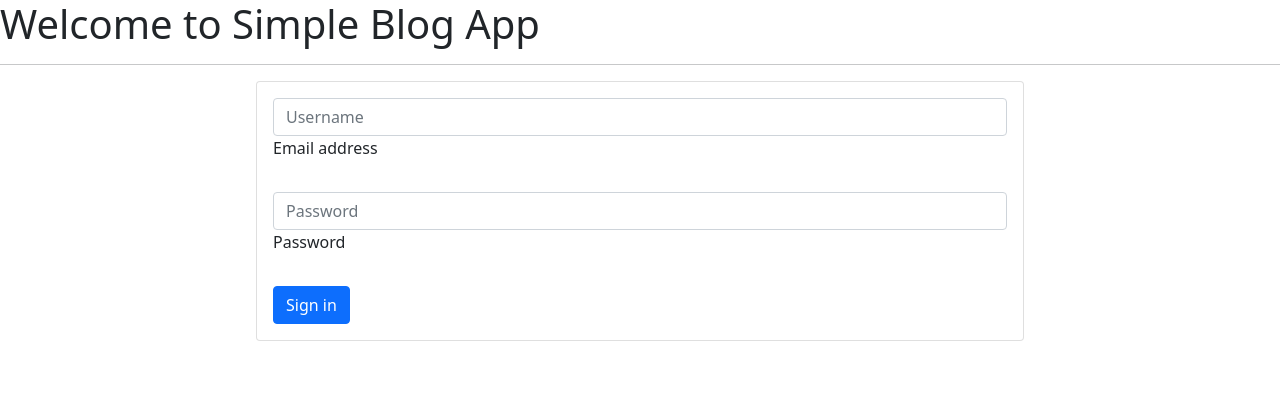
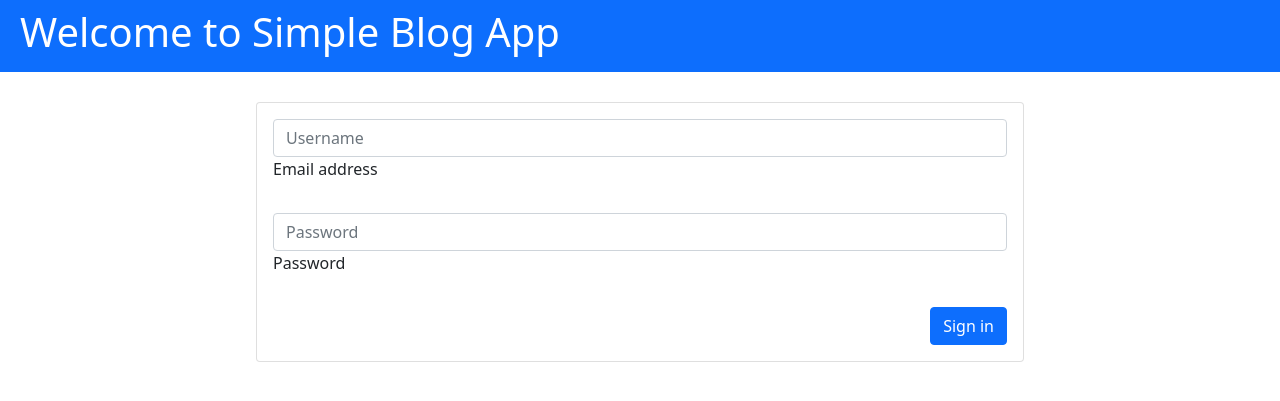
Before and after one commit to adamofig/django-blog-project, a Django app: page /login in a window 1280 px wide. Shown: the top 401 px of the page. Run offline with Django 3.2, Linux system fonts and the light colour scheme.

Commit message:
improving points

```diff
--- a/blog/static/blog/style.css
+++ b/blog/static/blog/style.css
@@ -3,7 +3,7 @@ h1 {
     color: "red"
 }
 
-.logo{
+.logo {
     width: 100px;
     margin-left: 15px;
 }
@@ -13,12 +13,32 @@ h1 {
     padding: 45px;
 }
 
-.inline{
+.inline {
     display: inline !important;
 }
 
-.article-form{
+.article-form {
     margin-top: 20px;
     padding-left: 20%;
     padding-right: 20%
 }
+
+.float-right {
+    float: right;
+}
+
+.save-btn {
+    float: right;
+    margin-top: 10px;
+}
+
+.title-nav {
+    color: white;
+    margin-left: 20px ;
+}
+
+.main-card {
+    margin-top: 30px;
+    margin-left: 20%;
+    margin-right: 20%
+}
--- a/blog/templates/blog/article-approval.html
+++ b/blog/templates/blog/article-approval.html
@@ -14,7 +14,8 @@
   <div class="card">
     <div class="card-body">
       <h5 class="card-title">id: {{article.id}} - {{article.title}} by {{article.written_by}}
-      created {{article.created_at|date:'m-d-Y H:i'}}
+      <span class="float-right">created {{article.created_at|date:'m-d-Y H:i'}}</span>
+
       </h5>
 
       <form style="display: inline" action="approve/{{article.id}}" method="GET">
--- a/blog/templates/blog/login.html
+++ b/blog/templates/blog/login.html
@@ -1,24 +1,13 @@
-<!DOCTYPE html>
-<html lang="en">
+{% extends "blog/base.html" %}
 
-<head>
-    <meta charset="UTF-8">
-    <meta name="viewport" content="width=device-width, initial-scale=1.0">
-    <link href="https://cdn.jsdelivr.net/npm/bootstrap@5.0.0-beta1/dist/css/bootstrap.min.css" rel="stylesheet"
-        integrity="sha384-giJF6kkoqNQ00vy+HMDP7azOuL0xtbfIcaT9wjKHr8RbDVddVHyTfAAsrekwKmP1" crossorigin="anonymous">
-    <script src="https://cdn.jsdelivr.net/npm/bootstrap@5.0.0-beta1/dist/js/bootstrap.bundle.min.js"
-        integrity="sha384-ygbV9kiqUc6oa4msXn9868pTtWMgiQaeYH7/t7LECLbyPA2x65Kgf80OJFdroafW"
-        crossorigin="anonymous"></script>
+{% load static %}
 
-    <title>Blog App</title>
-</head>
+{% block contentbody %}
+    <nav class="navbar navbar-dark bg-primary">
+        <h1 class="title-nav">Welcome to Simple Blog App</h1>
+    </nav>
 
-<body>
-    <h1>Welcome to Simple Blog App</h1>
-    <hr>
-
-
-    <div style="margin-left: 20%; margin-right: 20%;" class="card">
+    <div class="card main-card">
         <div class="card-body">
             <form  method="POST" >
                 {% csrf_token %}
@@ -38,11 +27,9 @@
                         </div>
                 {% endfor %}
 
-                <button type="submit" class="btn btn-primary btn-block">Sign in</button>
+                <button type="submit" class="btn btn-primary btn-block float-right">Sign in</button>
             </form>
 
         </div>
     </div>
-
-</body>
-</html>
+{% endblock %}
--- a/blog/templates/blog/nav-base.html
+++ b/blog/templates/blog/nav-base.html
@@ -4,15 +4,14 @@
 
     {% block contentbody %}
     <nav class="navbar navbar-dark bg-primary navbar-expand-sm">
-      <a class="navbar-brand" href="#">
+      <span class="navbar-brand" href="#">
       <img class="logo" src="{% static 'images/linkgraph.png'%}">
-       </a>
+       </span>
 
       <ul class="navbar-nav mr-auto">
         <li class="nav-item active">
           <a class="nav-link" href="{% url 'dashboard'%}">Dashboard</a>
         </li>
-
         <li class="nav-item active">
           <a class="nav-link" href="{% url 'article'%}">Article</a>
         </li>
--- a/blog/views.py
+++ b/blog/views.py
@@ -2,18 +2,17 @@ import datetime
 
 from django.contrib import messages
 from django.contrib.auth import authenticate, logout, login
+from django.contrib.auth.decorators import login_required
 from django.db.models import Count, Q
 from django.http import HttpResponseRedirect, HttpResponse
-from django.shortcuts import render
+from django.shortcuts import render, get_object_or_404
 
 from .forms import ArticleForm
 from .models import Article, Writer
 
 
+@login_required()
 def get_dashboard(request):
-    if not request.user.is_authenticated:
-        return HttpResponseRedirect('login')
-
     last_30_days = Count(
         'written_by', filter=Q(created_at__gt=datetime.datetime(2021, 1, 1)))
     writer_info = Article.objects.values('written_by').annotate(
@@ -24,10 +23,8 @@ def get_dashboard(request):
     })
 
 
+@login_required()
 def articles(request, id=None):
-    if not request.user.is_authenticated:
-        return HttpResponseRedirect('login')
-
     if request.method == 'POST':
         form = ArticleForm(request.POST)
         if id is None:
@@ -46,7 +43,9 @@ def articles(request, id=None):
             "form": form
         })
     else:
-        article = Article.objects.get(pk=id)
+        # article = Article.objects.get(pk=id)
+
+        article = get_object_or_404(Article, id=id)
         form = ArticleForm(initial={
             'title': article.title,
             'content': article.content,
@@ -59,11 +58,10 @@ def articles(request, id=None):
         })
 
 
+@login_required()
 def article_approval(request):
-    if not request.user.is_authenticated:
-        return HttpResponseRedirect('login')
     try:
-        writer = Writer.objects.get(user=request.user)
+        writer = get_object_or_404(Writer, user=request.user)
         if not writer.is_editor:
             return HttpResponse(
                 "Sorry, You need editor permission <a href='/'> return </a>")
@@ -80,6 +78,7 @@ def article_approval(request):
         )
 
 
+@login_required()
 def article_edited(request):
     if not request.user.is_authenticated:
         return HttpResponseRedirect('login')
@@ -94,7 +93,7 @@ def article_edited(request):
         articles = Article.objects.exclude(status=0)
 
         return render(request, "blog/article-edited.html",
-                      {"articles": articles})
+                      {"articles": articles, "Article": Article})
     except Exception as e:
         print(e)
         print("Tenemos aquí un error", e)
@@ -105,12 +104,12 @@ def approve_article(request, id):
     if not request.user.is_authenticated:
         return HttpResponseRedirect('login')
 
-    Article.objects.filter(pk=id).update(status=1)
+    Article.objects.filter(pk=id).update(status=Article.ACCEPTED)
     return HttpResponseRedirect('/article-approval')
 
 
 def reject_article(request, id):
-    Article.objects.filter(pk=id).update(status=2)
+    Article.objects.filter(pk=id).update(status=Article.REJECTED)
     return HttpResponseRedirect('/article-approval')
 
 
@@ -143,5 +142,4 @@ def logout_user(request):
 
 
 def handler404(request, exception):
-    print(":::::::::::::::::::::")
     return render(request, 'blog/404.html')
--- a/blogtoy/settings.py
+++ b/blogtoy/settings.py
@@ -27,7 +27,7 @@ DEBUG = True
 
 ALLOWED_HOSTS = ['*']
 
-
+LOGIN_URL = 'login'
 # Application definition
 
 INSTALLED_APPS = [
```
Also changed, not shown: blog/models.py (+6 -7 lines), blog/templates/blog/404.html (+4 -9 lines), blog/templates/blog/article-edited.html (+8 -7 lines), blog/templates/blog/article.html (+8 -7 lines), blog/migrations/0002_auto_20210126_2332.py (added), db.sqlite3.
